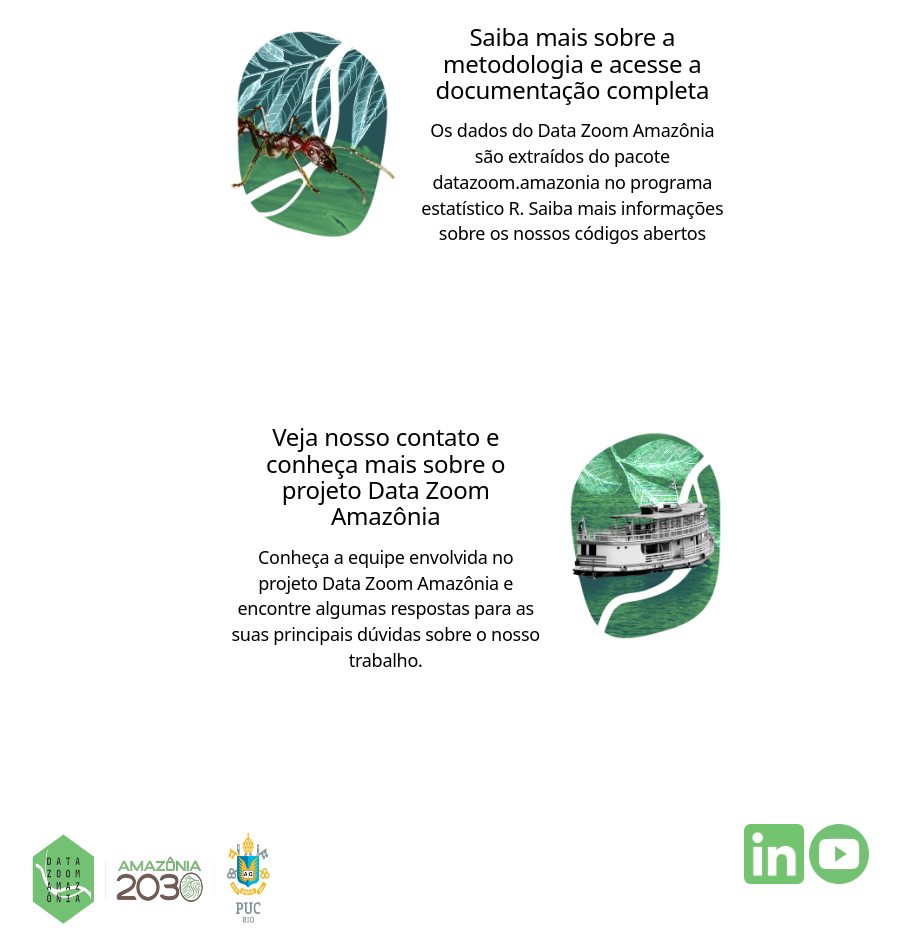
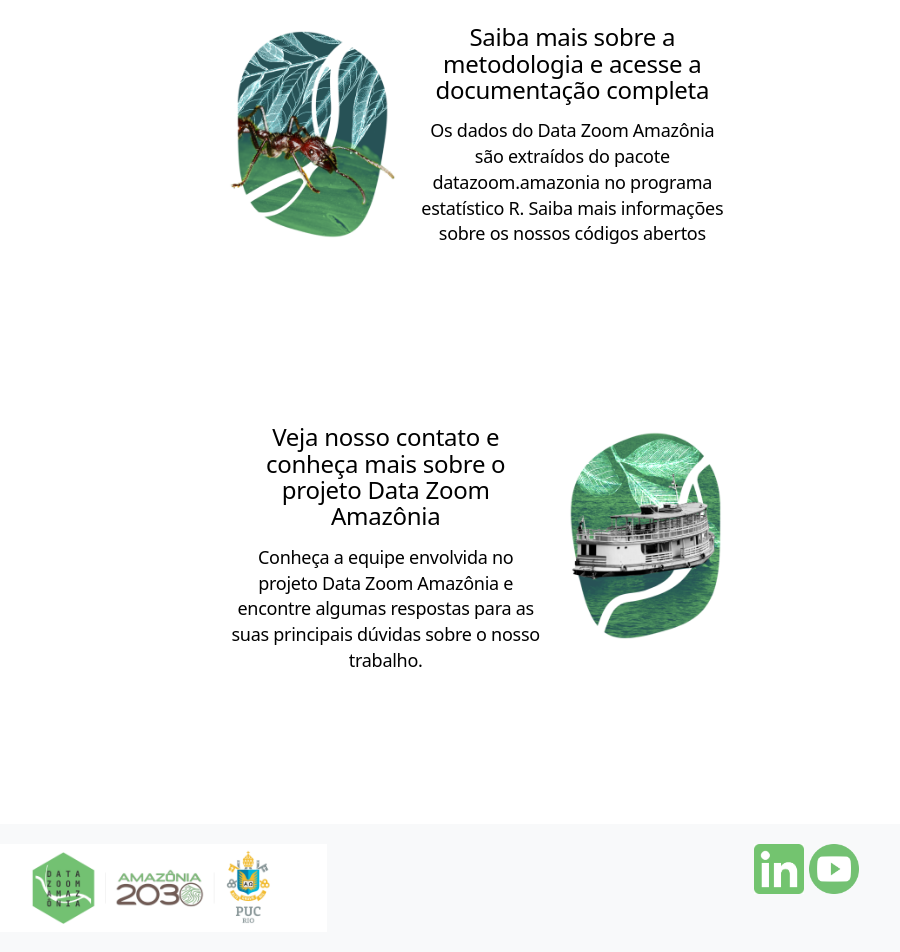
Before and after one commit to datazoompuc/amazonia, a Jekyll site: the page built from index.md, in a window 1280 px wide. Shown: the part 1687-2639 px from the top of the page, without its empty margins (161-1061 px from the left). Built offline with Jekyll 4.4.1, drawn with Linux system fonts in a browser that asks for light colours; nearby versions of some CDN libraries.

Commit message:
rearrumando espaçamentos do footer

```diff
--- a/_includes/footer.html
+++ b/_includes/footer.html
@@ -1,19 +1,20 @@
-<footer class="row">
-  <div class="col-sm-12 col-md-6">
-    <div class="footer-left">
-      <div class="txt">
-        <a href="http://www.puc-rio.br">
-          <img alt="PUC" src="{{ site.baseurl }}/assets/img/logos_rodape_nova.png" style="width: 350px; height: 110px;">
-        </a>
-      </div>
-    </div>
+<footer class="row" style="padding: 2rem 0; background: #f8f9fa;">
+  <!-- Coluna esquerda -->
+  <div class="col-sm-12 col-md-6 d-flex align-items-center justify-content-center justify-content-md-start mb-3 mb-md-0">
+    <a href="http://www.puc-rio.br">
+      <img alt="PUC" src="{{ site.baseurl }}/assets/img/logos_rodape_nova.png" style="max-width: 350px; height: auto;">
+    </a>
   </div>
-  <div class="col-sm-12 col-md-6">
-    <div class="footer-right">
-      <div class="txt">
-        <a href="https://www.linkedin.com/company/data-zoom/" target="_blank"> <img alt="Finep" src="{{ site.baseurl }}/assets/img/linkedin.png" style="width: 60px; height: 60px;"> </a>
-                <a href="https://www.youtube.com/channel/UC1kYkpfiYSvL2-oTYPMMkug" target="_blank"> <img src="{{ site.baseurl }}/assets/img/Youtube.png" style="width: 60px; height: 60px;"> </a>
-      </div>
+
+  <!-- Coluna direita -->
+  <div class="col-sm-12 col-md-6 d-flex align-items-center justify-content-center justify-content-md-end">
+    <div class="footer-icons d-flex gap-3">
+      <a href="https://www.linkedin.com/company/data-zoom/" target="_blank">
+        <img alt="LinkedIn" src="{{ site.baseurl }}/assets/img/linkedin.png" style="width: 50px; height: 50px;">
+      </a>
+      <a href="https://www.youtube.com/channel/UC1kYkpfiYSvL2-oTYPMMkug" target="_blank">
+        <img alt="YouTube" src="{{ site.baseurl }}/assets/img/Youtube.png" style="width: 50px; height: 50px;">
+      </a>
     </div>
   </div>
 </footer>
```
